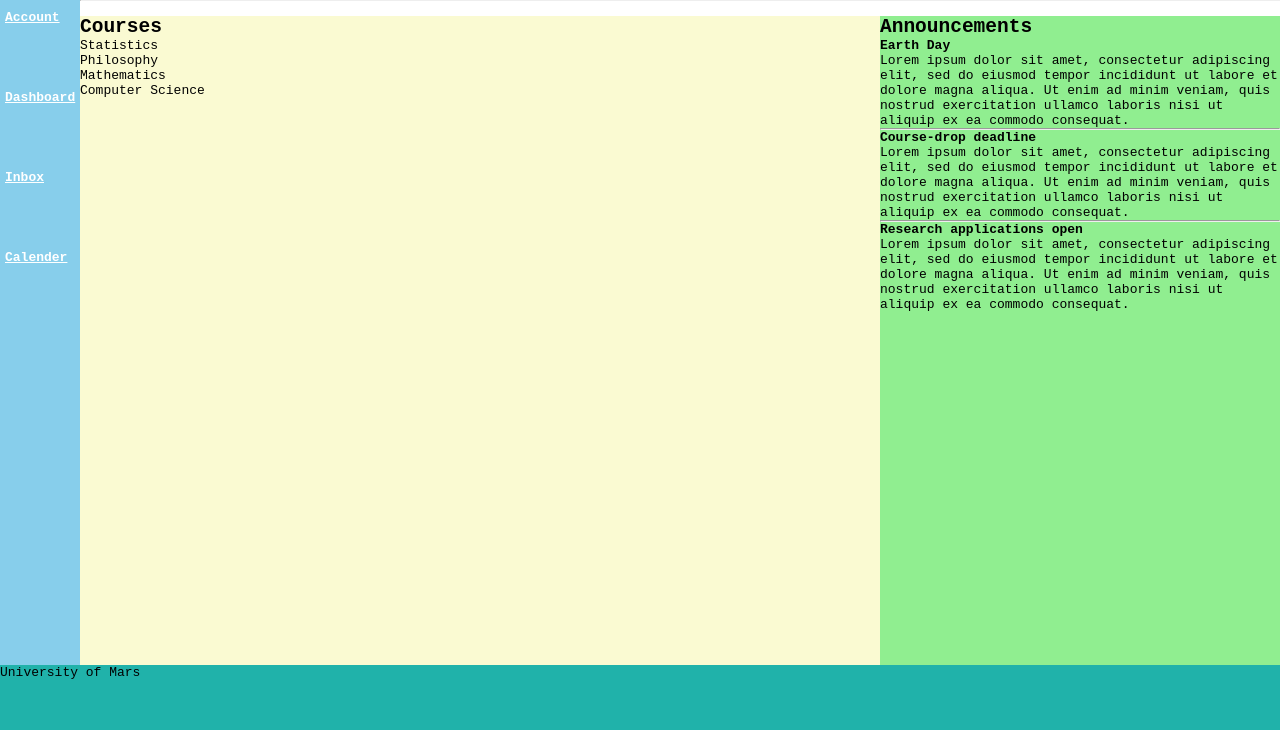
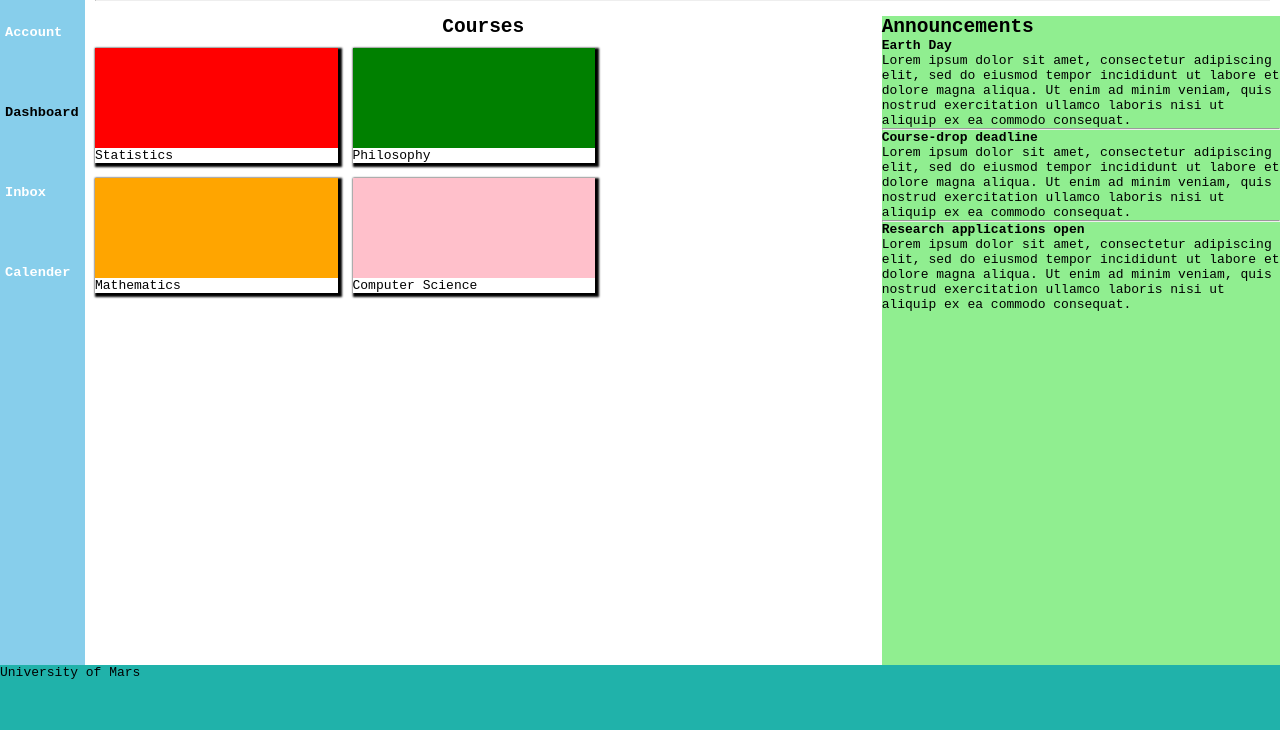
Before and after one commit to System-out-print-Zain/Dashboard, a plain HTML site: page index.html in a window 1280 px wide. Shown: the part 70-800 px from the top of the page. Drawn offline with Linux system fonts and the light colour scheme.

Commit message:
Added styling to the courses section

```diff
--- a/index.html
+++ b/index.html
@@ -22,22 +22,24 @@
             <div class="calender side"><a href="https://en.wikipedia.org/wiki/Regular_expression">Calender</a></div>
         </div>
         <div class="courses">
-            <h2>Courses</h2>
-            <div class="course">
+            <h2 class="course-head">Courses</h2>
+            <div class="cards">
+                <div class="course stats">
                     <div class="tag"></div>
                     <p class="course-name">Statistics</p>
                 </div>
-            <div class="course">
+                <div class="course philos">
                     <div class="tag"></div>
                     <p class="course-name">Philosophy</p>
                 </div>
-            <div class="course">
+                <div class="course math">
                     <div class="tag"></div>
                     <p class="course-name">Mathematics</p>
                 </div>
-            <div class="course">
+                <div class="course cs">
                     <div class="tag"></div>
                     <p class="course-name">Computer Science</p>
+                </div>
             </div>
         </div>
         <div class="announcements">
--- a/style.css
+++ b/style.css
@@ -22,7 +22,7 @@
  .container {
     height: 100%;
     display: grid;
-    grid-template-columns: 80px 4fr 2fr;
+    grid-template-columns: 85px 4fr 2fr;
     grid-template-rows: 0.4fr 3fr 0.3fr;
     grid-template-areas:
     "sidebar header header"
@@ -41,11 +41,17 @@
     margin-bottom: 15px;
  }
 
+ .header hr {
+    margin-left: 10px;
+    margin-right: 10px;
+ }
+
  .sidebar {
     background-color: skyblue;
     grid-area: sidebar;
     display: grid;
     grid-template-rows: 80px 80px 80px 80px 80px;
+    padding-top: 15px;
  }
 
  .side {
@@ -55,6 +61,12 @@
 
  a {
     color: white;
+    text-decoration: none;
+    font-size: 105%;
+ }
+
+ .dashboard a {
+    color: black;
  }
 
  a:hover {
@@ -62,12 +74,49 @@
  }
 
  .logo {
-    margin-left: 10px;
+    margin-left: 12px;
  }
 
  .courses {
-    background-color: lightgoldenrodyellow;
     grid-area: courses;
+ }
+
+ .course-head {
+    text-align: center;
+ }
+
+ .tag {
+    height: 100px;
+ }
+
+ .stats .tag {
+    background-color: red;
+ }
+
+ .philos .tag {
+    background-color: green;
+ }
+
+ .math .tag {
+    background-color: orange;
+ }
+
+ .cs .tag {
+    background-color: pink;
+ }
+
+ .cards {
+    display: grid;
+    margin: 10px;
+    grid-template-columns: 1fr 1fr;
+    grid-template-rows: 1fr 1fr;
+    gap: 15px;
+    width: 500px;
+    height: 120px;
+ }
+
+ .course {
+    box-shadow: 2px 2px 2px 2px;
  }
 
  .announcements {
```
Lines whose indentation alone changed are shown as unchanged.
